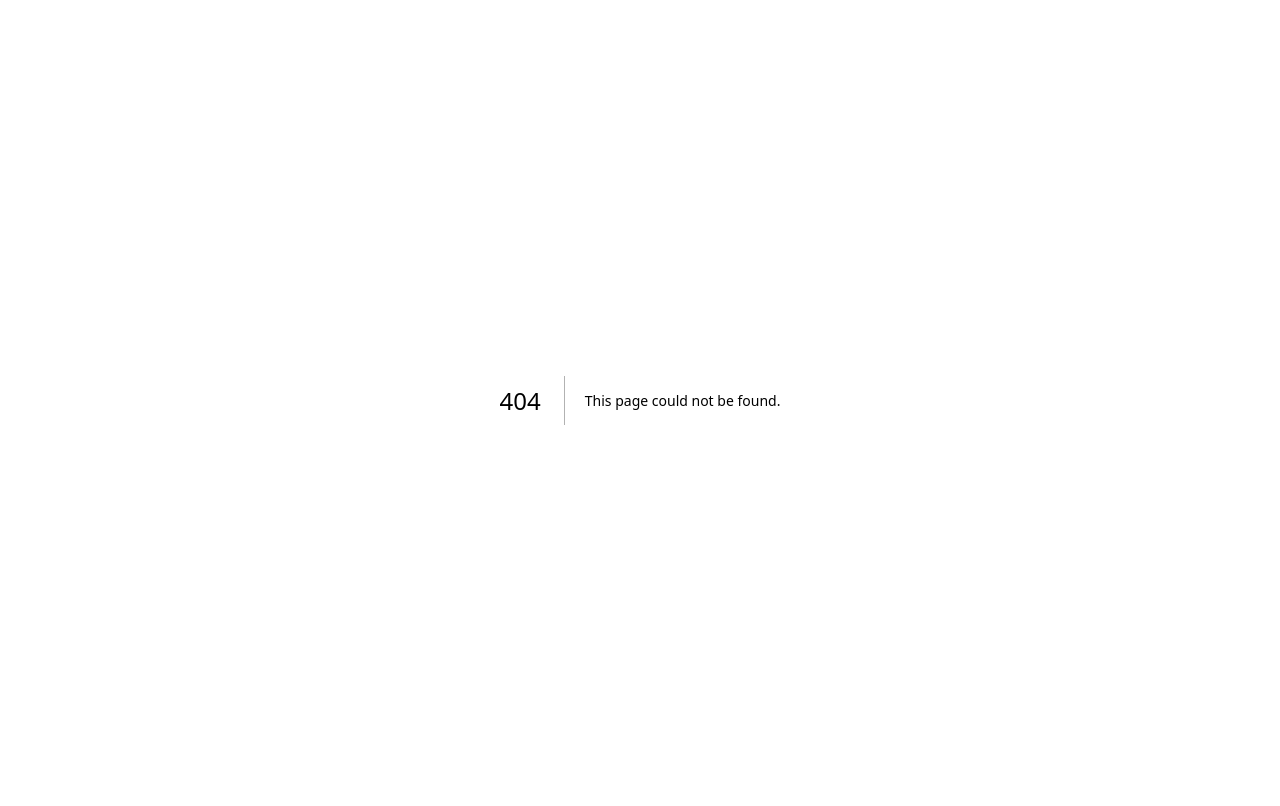
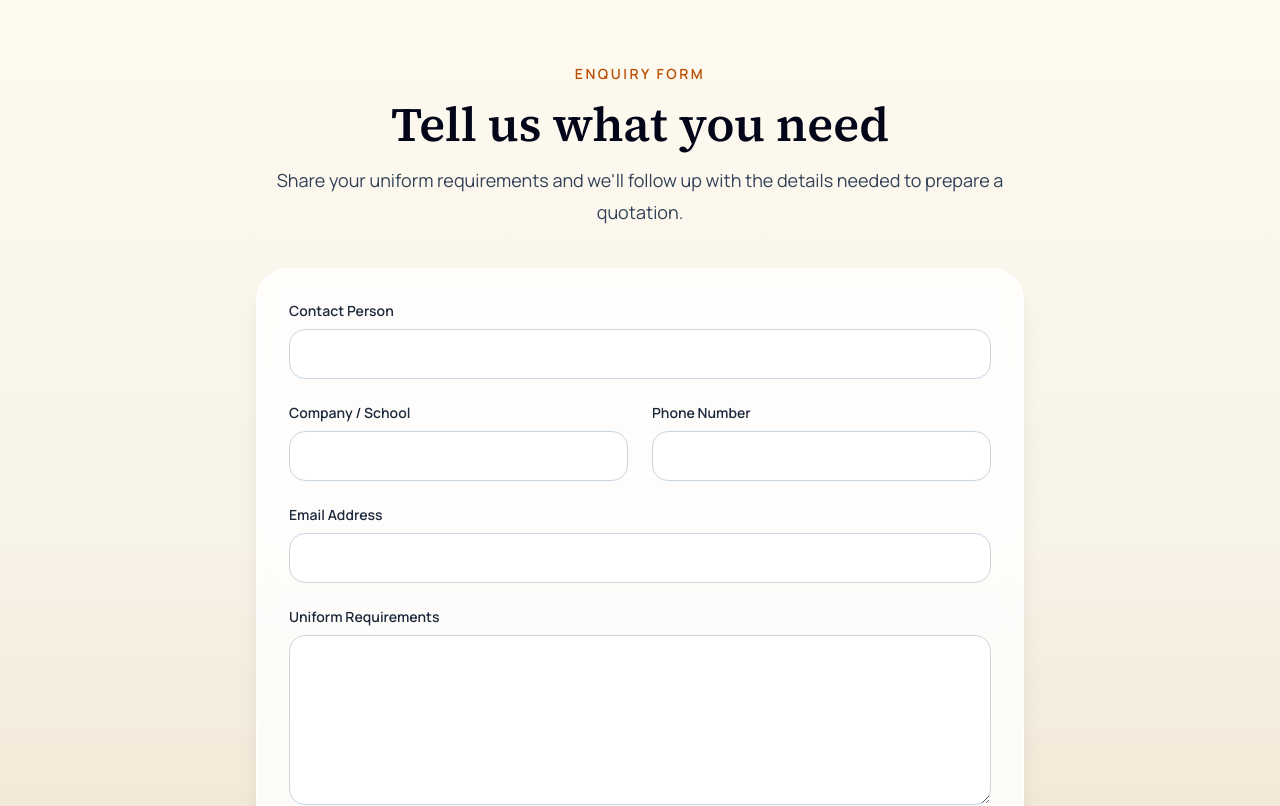
Before and after one commit to Ch3ngK/project-adventstar, a Next.js app in the folder frontend/adventstar/: page /enquiry in a window 1280 px wide. Before the commit this address had no page. Shown: the top 806 px of the page. Built offline with nearby package versions, Linux system fonts and the light colour scheme.

Commit message:
Create enquiry form, tie it together with backend successfully

```diff
--- /dev/null
+++ b/frontend/adventstar/app/enquiry/page.tsx
@@ -0,0 +1,199 @@
+"use client";
+
+import { ChangeEvent, FormEvent, useState } from "react";
+
+type EnquiryFormData = {
+    customer_name: string;
+    company_name: string;
+    email: string;
+    phone: string;
+    message: string;
+};
+
+const initialFormData: EnquiryFormData = {
+    customer_name: "",
+    company_name: "",
+    email: "",
+    phone: "",
+    message: "",
+}
+
+export default function EnquiryPage() {
+    const [formData, setFormData] = useState<EnquiryFormData>(initialFormData);
+    const [isSubmitting, setIsSubmitting] = useState(false);
+    const [successMessage, setSuccessMessage] = useState("");
+    const [errorMessage, setErrorMessage] = useState("");
+
+    function handleChange(
+        event: ChangeEvent<HTMLInputElement | HTMLTextAreaElement>
+    ) {
+        const { name, value } = event.target;
+
+        setFormData((currentData) => ({
+            ...currentData,
+            [name]: value,
+        }));
+    }
+
+    async function handleSubmit(event: FormEvent<HTMLFormElement>) {
+        event.preventDefault(); //stops the browser's normal form behaviour, which would usually refresh the page
+        setIsSubmitting(true);
+        setSuccessMessage("");
+        setErrorMessage("");
+
+        try {
+            const response = await fetch("http://127.0.0.1:8000/enquiries", { //sends network request to FastAPI
+                method: "POST",
+                headers: {
+                    "Content-Type": "application/json",
+                },
+                body: JSON.stringify(formData), //Converrts JavaScript object into a JSON string
+            });
+
+        if (!response.ok) { //Checks if the backend accepted it
+            throw new Error("Failed to submit enquiry");
+        }
+
+        setSuccessMessage("Your enquiry has been submitted successfully.");
+        setFormData(initialFormData);
+        } catch (error) {
+            setErrorMessage("Something went wrong. Please try again");
+        } finally {
+            setIsSubmitting(false);
+        }
+    }
+
+     return (
+    <main className="min-h-screen bg-[linear-gradient(180deg,_#fffaf0_0%,_#f8f3e8_55%,_#efe2cc_100%)] px-6 py-16 text-slate-900">
+      <div className="mx-auto max-w-3xl">
+        <div className="mb-10 space-y-4 text-center">
+          <p className="text-sm font-semibold tracking-[0.18em] text-amber-700 uppercase">
+            Enquiry Form
+          </p>
+          <h1 className="font-serif text-5xl font-semibold text-slate-950">
+            Tell us what you need
+          </h1>
+          <p className="text-lg leading-8 text-slate-700">
+            Share your uniform requirements and we&apos;ll follow up with the
+            details needed to prepare a quotation.
+          </p>
+        </div>
+
+        <form
+          onSubmit={handleSubmit}
+          className="rounded-[2rem] border border-white/80 bg-white/80 p-8 shadow-xl shadow-slate-900/10 backdrop-blur"
+        >
+          <div className="grid gap-6 sm:grid-cols-2">
+            <div className="sm:col-span-2">
+              <label
+                htmlFor="customer_name"
+                className="mb-2 block text-sm font-semibold text-slate-800"
+              >
+                Contact Person
+              </label>
+              <input
+                id="customer_name"
+                name="customer_name"
+                type="text"
+                value={formData.customer_name}
+                onChange={handleChange}
+                required
+                className="w-full rounded-2xl border border-slate-300 bg-white px-4 py-3 text-slate-900 outline-none focus:border-amber-500"
+              />
+            </div>
+
+            <div>
+              <label
+                htmlFor="company_name"
+                className="mb-2 block text-sm font-semibold text-slate-800"
+              >
+                Company / School
+              </label>
+              <input
+                id="company_name"
+                name="company_name"
+                type="text"
+                value={formData.company_name}
+                onChange={handleChange}
+                className="w-full rounded-2xl border border-slate-300 bg-white px-4 py-3 text-slate-900 outline-none focus:border-amber-500"
+              />
+            </div>
+
+            <div>
+              <label
+                htmlFor="phone"
+                className="mb-2 block text-sm font-semibold text-slate-800"
+              >
+                Phone Number
+              </label>
+              <input
+                id="phone"
+                name="phone"
+                type="text"
+                value={formData.phone}
+                onChange={handleChange}
+                className="w-full rounded-2xl border border-slate-300 bg-white px-4 py-3 text-slate-900 outline-none focus:border-amber-500"
+              />
+            </div>
+
+            <div className="sm:col-span-2">
+              <label
+                htmlFor="email"
+                className="mb-2 block text-sm font-semibold text-slate-800"
+              >
+                Email Address
+              </label>
+              <input
+                id="email"
+                name="email"
+                type="email"
+                value={formData.email}
+                onChange={handleChange}
+                required
+                className="w-full rounded-2xl border border-slate-300 bg-white px-4 py-3 text-slate-900 outline-none focus:border-amber-500"
+              />
+            </div>
+
+            <div className="sm:col-span-2">
+              <label
+                htmlFor="message"
+                className="mb-2 block text-sm font-semibold text-slate-800"
+              >
+                Uniform Requirements
+              </label>
+              <textarea
+                id="message"
+                name="message"
+                value={formData.message}
+                onChange={handleChange}
+                required
+                rows={6}
+                className="w-full rounded-2xl border border-slate-300 bg-white px-4 py-3 text-slate-900 outline-none focus:border-amber-500"
+              />
+            </div>
+          </div>
+
+          <div className="mt-8 flex flex-col gap-4">
+            <button
+              type="submit"
+              disabled={isSubmitting}
+              className="inline-flex items-center justify-center rounded-full bg-slate-950 px-7 py-4 text-sm font-semibold tracking-wide text-white shadow-lg shadow-slate-950/20 disabled:cursor-not-allowed disabled:opacity-60"
+            >
+              {isSubmitting ? "Submitting..." : "Submit Enquiry"}
+            </button>
+
+            {successMessage ? (
+              <p className="text-sm font-medium text-emerald-700">
+                {successMessage}
+              </p>
+            ) : null}
+
+            {errorMessage ? (
+              <p className="text-sm font-medium text-red-600">{errorMessage}</p>
+            ) : null}
+          </div>
+        </form>
+      </div>
+    </main>
+  );
+}
```
